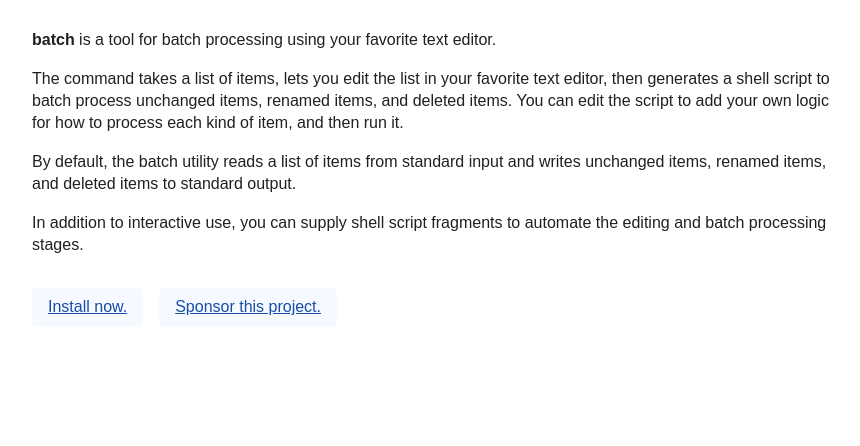
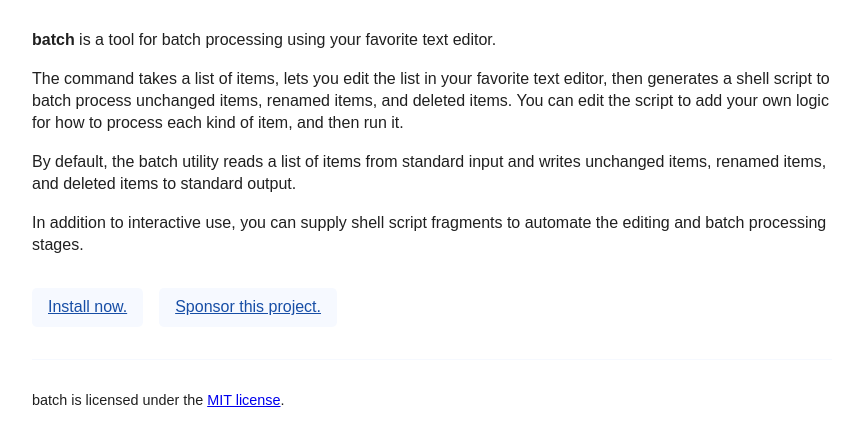
Before and after one commit to taupiqueur/batch, a plain HTML site: page extra/website/batch.html in a window 1280 px wide. Shown: the part 94-540 px from the top of the page, without its empty margins (208-1068 px from the left). Drawn offline with Linux system fonts and the light colour scheme.

Commit message:
Add a link to license

```diff
--- a/extra/website/batch.css
+++ b/extra/website/batch.css
@@ -6,6 +6,7 @@
   :root {
     --background-color: #ffffff;
     --foreground-color: #202020;
+    --separator-color: #e8f0fe66;
     --tag-pill-background-color: #e8f0fe66;
     --tag-pill-text-color: #174ea6;
   }
@@ -15,6 +16,7 @@
   :root {
     --background-color: #202020;
     --foreground-color: #eaeaea;
+    --separator-color: #2d333b;
     --tag-pill-background-color: #2d333b;
     --tag-pill-text-color: #c5d1de;
   }
@@ -75,6 +77,13 @@ nav ul {
   flex-wrap: wrap;
 }
 
+footer {
+  display: flex;
+  font-size: 0.9em;
+  padding: 1rem 0;
+  border-top: 1px solid var(--separator-color);
+}
+
 table {
   border-collapse: collapse;
   width: 100%;
--- a/extra/website/batch.html
+++ b/extra/website/batch.html
@@ -52,5 +52,10 @@
         </li>
       </ul>
     </main>
+    <footer>
+      <p>
+        batch is licensed under the <a href="https://opensource.org/license/mit">MIT license</a>.
+      </p>
+    </footer>
   </body>
 </html>
```
